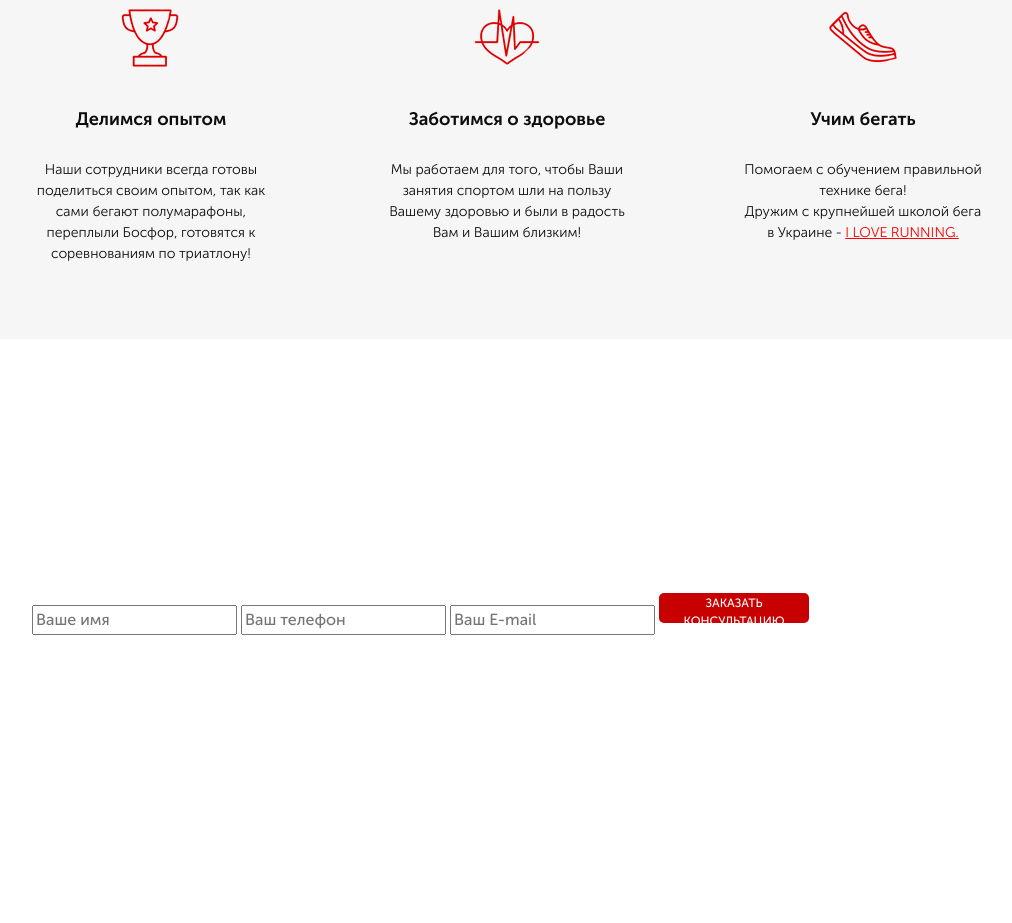
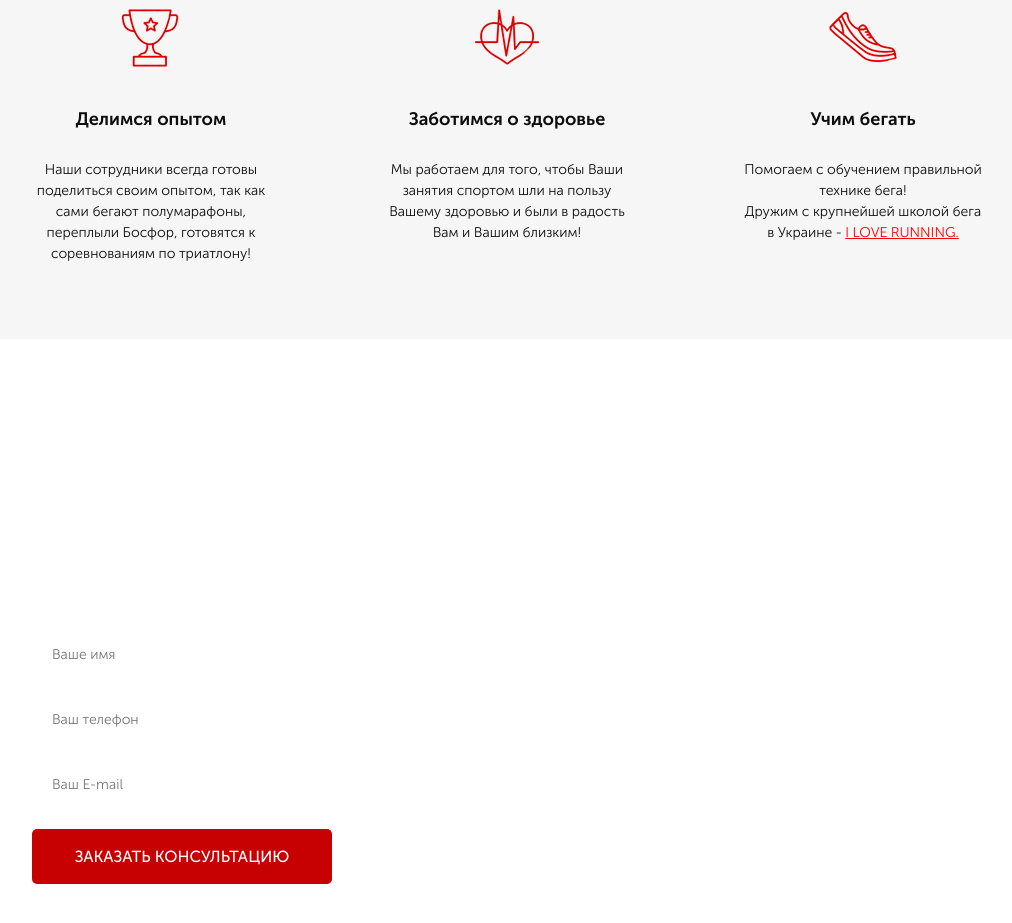
Before and after one commit to MaxKamniev/pulse-lessons, a website: page src/index.html in a window 1280 px wide. Shown: the part 865-1788 px from the top of the page, without its empty margins (133-1145 px from the left). Drawn offline with Linux system fonts and the light colour scheme.

Commit message:
add new files

```diff
--- a/src/sass/blocks/_buttons.scss
+++ b/src/sass/blocks/_buttons.scss
@@ -15,5 +15,10 @@
         height: 50px;
         font-size: 16px;
     }
-
+    &_submit {
+        width: 100%;
+        height: 55px;
+        color: #ffffff;
+        font-size: 16px;
+    }
 }
--- /dev/null
+++ b/src/sass/blocks/_forms.scss
@@ -0,0 +1,20 @@
+.feed-form {
+    margin-top: 36px;
+    display: flex;
+    flex-direction: column;
+    width: 300px;
+    input {
+        height: 50px;
+        border-radius: 5px;
+        background-color: #ffffff;
+        margin-bottom: 15px;
+        border: none;
+        padding: 0 20px;
+        color: #4b4b4b;
+        font-size: 14px;
+        font-weight: 300;
+        &:nth-child(3) {
+            margin-bottom: 20px;
+        }
+    }
+}
--- a/src/sass/style.scss
+++ b/src/sass/style.scss
@@ -15,3 +15,4 @@
 @import 'blocks/advantages';
 @import 'blocks/titles';
 @import 'blocks/consultation';
+@import 'blocks/forms';
```
Also changed, not shown: src/css/style.min.css.
